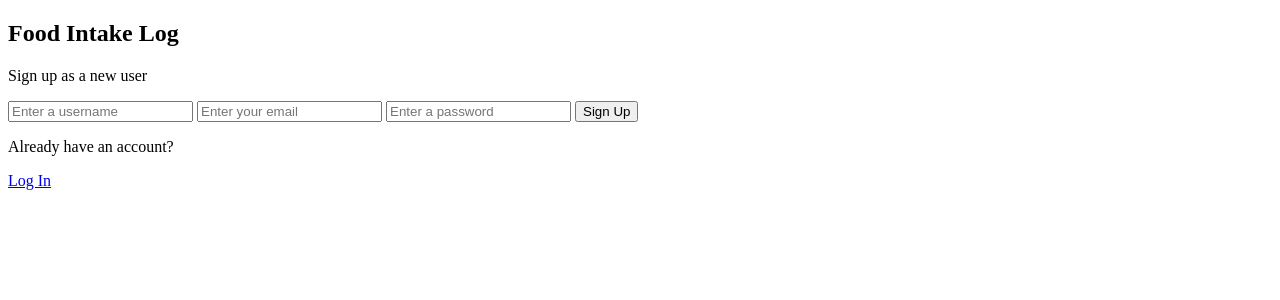
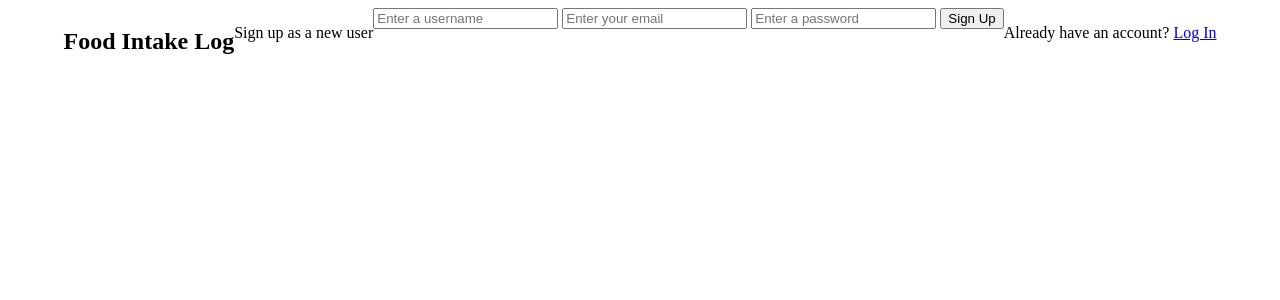
Before and after one commit to Bennyc0/term2-final-project, a Flask app: page /sign-up in a window 1280 px wide. Shown: the top 300 px of the page. Run offline with Flask 3, Linux system fonts and the light colour scheme.

Commit message:
needs styling

```diff
--- a/app.py
+++ b/app.py
@@ -24,7 +24,7 @@ def login():
         return redirect(url_for('home'))
 
     else:
-        return redirect(url_for('index'))
+        return render_template('login.html', error_message='Invalid Gmail or Password, Please Try Again')
 
 
 @app.route('/sign-up')
@@ -43,6 +43,13 @@ def store_user():
     return redirect(url_for('index'))
 
 
+@app.route('/logout')
+def logout():
+    logged_in_username = ""
+
+    return redirect(url_for('index'))
+
+
 @app.route('/home', methods=['GET', 'POST'])
 def home():
     global logged_in_username
@@ -54,6 +61,9 @@ def home():
         food_item = request.form['food_item'].capitalize()
         amount = request.form['amount']
         calories = get_calories(food_item, amount)
+
+        if amount == "":
+            amount = "100g"
 
         dbf.store_information(logged_in_username, time, food_item, amount, calories)
 
@@ -90,11 +100,10 @@ def todays_intake():
         return redirect(url_for('index'))
 
 
-
 @app.route('/more-information/<rowid>', methods=['GET', 'POST'])
 def more_information(rowid):
     row_information = dbf.get_row_information(rowid)
-    extra_information = dbf.get_more_info(row_information['food_item'], row_information['amount'])
+    extra_information = get_more_info(row_information['food_item'], row_information['amount'])
 
     if logged_in_username != "":
         return render_template('more-information.html', extra_information=extra_information)
--- a/static/styles.css
+++ b/static/styles.css
@@ -1,3 +1,15 @@
+.container {
+    display: flex;
+    justify-self: center;
+    align-self: center;
+    text-align: center;
+}
+
+#error-msg {
+    border: 2px;
+    color: red;
+}
+
 td, th {
     border: 1px solid #dddddd;
     text-align: center;
--- a/templates/home.html
+++ b/templates/home.html
@@ -23,11 +23,6 @@
 
             <input type="submit" value="Add Entry">
         </div>
-    </form>
-
-    <form action="/home" method="POST">
-        <input type="test" name="search_username" placeholder="Search Username">
-        <input type="submit" value="Search">
     </form>
 
     <h1>Entries for {{ logged_in_username }}</h1>
@@ -60,5 +55,6 @@
       </table>
 
       <a href="/todays-intake">Today's Intake</a>
+      <a href="/logout">Logout</a>
 </body>
 </html>
--- a/templates/login.html
+++ b/templates/login.html
@@ -13,7 +13,7 @@
         <h2>Food Intake Log</h2>
 
         <p>Log in as an existing user</p>
-        <p>{{ error_message }}</p>
+        <p id="error-msg">{{ error_message }}</p>
 
         <form action="/login" method="POST">
             <input type="email" name="email" placeholder="Enter your email">
@@ -21,6 +21,6 @@
             <button class="submit-btn" type="submit">Log in</button>
         </form>
 
-        <p>Don't have an account? </p><a href="/sign-up">Sign up here!</a>
+        <p>Don't have an account? <a href="/sign-up">Sign up here!</a></p>
     </div>
 </body>
--- a/templates/sign-up.html
+++ b/templates/sign-up.html
@@ -9,7 +9,7 @@
 </head>
 
 <body>
-    <div>
+    <div class="container">
         <h2>Food Intake Log</h2>
 
         <p>Sign up as a new user</p>
@@ -20,6 +20,6 @@
             <button class="submit-btn" type="submit">Sign Up</button>
         </form>
 
-        <p>Already have an account? </p><a href="/">Log In</a>
+        <p>Already have an account? <a href="/">Log In</a></p>
     </div>
 </body>
--- a/templates/todays-intake.html
+++ b/templates/todays-intake.html
@@ -40,6 +40,6 @@
 
       <p>Today's Calories: {{ todays_calories }}</p>
 
-      <a href="/">Home</a>
+      <a href="/home">Home</a>
 
 </body>
```
Also changed, not shown: db_functions.py (+0 -15 lines), README.md, static/data/database.db.
